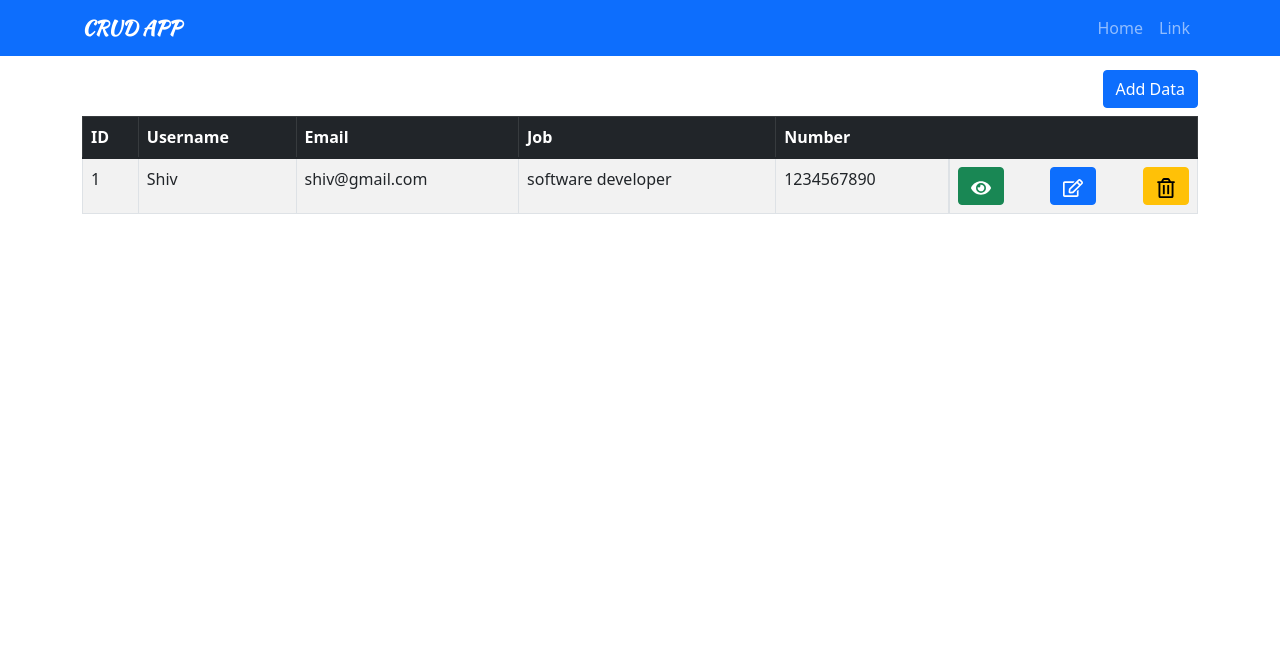
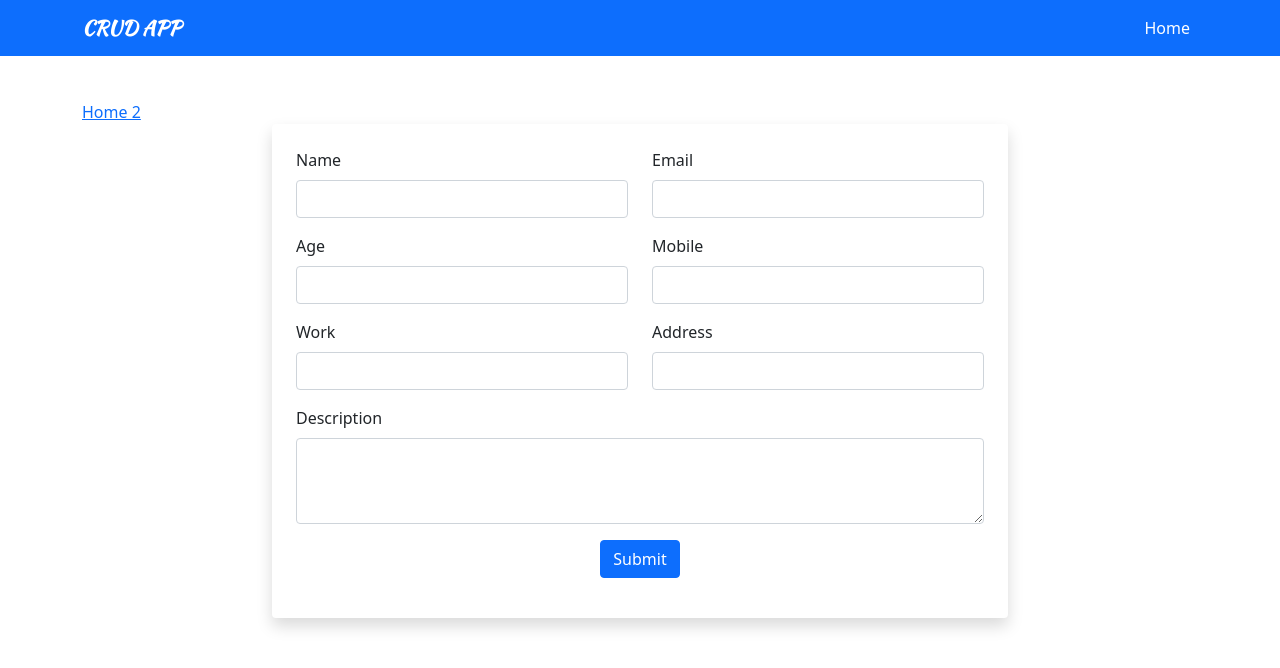
Before and after one commit to shivprajapat/mern-curd-app, a React (Create React App) app in the folder frontend/: page /edit/1 in a window 1280 px wide. Shown: the top 668 px of the page. Built offline with nearby package versions, Linux system fonts and the light colour scheme.

Commit message:
routing set for some components

```diff
--- a/frontend/src/App.js
+++ b/frontend/src/App.js
@@ -1,12 +1,22 @@
 import React from 'react'
+import { BrowserRouter, Route, Switch } from "react-router-dom";
+import Edit from './components/Edit';
+
 import Header from './components/Header';
 import Home from './components/Home';
+import Register from './components/Register';
 const App = () => {
   return (
-    <>
+    <BrowserRouter>
       <Header />
-      <Home />
-    </>
+      <main>
+        <Switch>
+          <Route exact path='/' component={Home} />
+          <Route path='/register' component={Register} />
+          <Route path='/edit/:id' component={Edit} />
+        </Switch>
+      </main>
+    </BrowserRouter>
   )
 }
 
--- /dev/null
+++ b/frontend/src/components/Edit.jsx
@@ -0,0 +1,76 @@
+import React, { useState } from 'react'
+import { NavLink } from 'react-router-dom'
+import { Container, Row, Col, Form, Button, Card } from 'react-bootstrap'
+export default function Edit() {
+    const [inputval, setINP] = useState({
+        name: "", email: "", age: "", mobile: "", work: "", add: "", desc: ""
+    })
+    const setdata = (e) => {
+        e.preventDefault();
+        const { name, value } = e.target;
+        setINP((prev) => {
+            return {
+                ...prev, [name]: value
+            }
+
+        })
+    }
+
+    return (
+        <section>
+            <Container>
+                <NavLink to="/">Home 2</NavLink>
+                <Row>
+                    <Col lg={8} className='mx-auto'>
+                        <Card className='shadow border-0 p-4 rounded'>
+                            <Form>
+                                <Row className="mb-3">
+                                    <Form.Group as={Col}>
+                                        <Form.Label>Name</Form.Label>
+                                        <Form.Control type="text" name='name' value={inputval.name} onChange={setdata} />
+                                    </Form.Group>
+
+                                    <Form.Group as={Col}>
+                                        <Form.Label>Email</Form.Label>
+                                        <Form.Control type="email" name='email' value={inputval.email} onChange={setdata} />
+                                    </Form.Group>
+                                </Row>
+                                <Row className="mb-3">
+                                    <Form.Group as={Col}>
+                                        <Form.Label>Age</Form.Label>
+                                        <Form.Control type="text" name='age' value={inputval.age} onChange={setdata} />
+                                    </Form.Group>
+
+                                    <Form.Group as={Col}>
+                                        <Form.Label>Mobile  </Form.Label>
+                                        <Form.Control type="text" name='mobile' value={inputval.mobile} onChange={setdata} />
+                                    </Form.Group>
+                                </Row>
+                                <Row className="mb-3">
+                                    <Form.Group as={Col}>
+                                        <Form.Label>Work</Form.Label>
+                                        <Form.Control type="text" name='work' value={inputval.work} onChange={setdata} />
+                                    </Form.Group>
+
+                                    <Form.Group as={Col}>
+                                        <Form.Label>Address</Form.Label>
+                                        <Form.Control type="text" name='add' value={inputval.add} onChange={setdata} />
+                                    </Form.Group>
+                                </Row>
+                                <Form.Group className="mb-3">
+                                    <Form.Label>Description</Form.Label>
+                                    <Form.Control as="textarea" rows={3} name='desc' value={inputval.desc} onChange={setdata} />
+                                </Form.Group>
+                                <Form.Group className="mb-3 text-center">
+                                    <Button variant="primary" type="submit">
+                                        Submit
+                                    </Button>
+                                </Form.Group>
+                            </Form>
+                        </Card>
+                    </Col>
+                </Row>
+            </Container>
+        </section>
+    )
+}
--- a/frontend/src/components/Header.jsx
+++ b/frontend/src/components/Header.jsx
@@ -1,15 +1,15 @@
 import React from 'react'
 import { Navbar, Nav, Container } from 'react-bootstrap'
+import { NavLink } from 'react-router-dom'
 export default function Header() {
     return (
         <Navbar bg="primary" variant="dark" expand="lg" fixed="top">
             <Container>
-                <Navbar.Brand href="#home">CRUD APP</Navbar.Brand>
+                <Navbar.Brand as={NavLink} to="/">CRUD APP</Navbar.Brand>
                 <Navbar.Toggle aria-controls="basic-navbar-nav" />
                 <Navbar.Collapse id="basic-navbar-nav">
                     <Nav className="ms-auto">
-                        <Nav.Link href="#home">Home</Nav.Link>
-                        <Nav.Link href="#link">Link</Nav.Link>
+                        <Nav.Link as={NavLink} to="/">Home</Nav.Link>
                     </Nav>
                 </Navbar.Collapse>
             </Container>
--- /dev/null
+++ b/frontend/src/components/Register.jsx
@@ -0,0 +1,76 @@
+import React, { useState } from 'react'
+import { NavLink } from 'react-router-dom'
+import { Container, Row, Col, Form, Button, Card } from 'react-bootstrap'
+export default function Register() {
+
+    const [inputval, setINP] = useState({
+        name: "", email: "", age: "", mobile: "", work: "", add: "", desc: ""
+    })
+    const setdata = (e) => {
+        e.preventDefault();
+        const { name, value } = e.target;
+        setINP((prev) => {
+            return {
+                ...prev, [name]: value
+            }
+
+        })
+    }
+    return (
+        <section>
+            <Container>
+                <NavLink to="/">Home</NavLink>
+                <Row>
+                    <Col lg={8} className='mx-auto'>
+                        <Card className='shadow border-0 p-4 rounded'>
+                            <Form>
+                                <Row className="mb-3">
+                                    <Form.Group as={Col}>
+                                        <Form.Label>Name</Form.Label>
+                                        <Form.Control type="text" name='name' value={inputval.name} onChange={setdata} />
+                                    </Form.Group>
+
+                                    <Form.Group as={Col}>
+                                        <Form.Label>Email</Form.Label>
+                                        <Form.Control type="email" name='email' value={inputval.email} onChange={setdata} />
+                                    </Form.Group>
+                                </Row>
+                                <Row className="mb-3">
+                                    <Form.Group as={Col}>
+                                        <Form.Label>Age</Form.Label>
+                                        <Form.Control type="text" name='age' value={inputval.age} onChange={setdata} />
+                                    </Form.Group>
+
+                                    <Form.Group as={Col}>
+                                        <Form.Label>Mobile  </Form.Label>
+                                        <Form.Control type="text" name='mobile' value={inputval.mobile} onChange={setdata} />
+                                    </Form.Group>
+                                </Row>
+                                <Row className="mb-3">
+                                    <Form.Group as={Col}>
+                                        <Form.Label>Work</Form.Label>
+                                        <Form.Control type="text" name='work' value={inputval.work} onChange={setdata} />
+                                    </Form.Group>
+
+                                    <Form.Group as={Col}>
+                                        <Form.Label>Address</Form.Label>
+                                        <Form.Control type="text" name='add' value={inputval.add} onChange={setdata} />
+                                    </Form.Group>
+                                </Row>
+                                <Form.Group className="mb-3">
+                                    <Form.Label>Description</Form.Label>
+                                    <Form.Control as="textarea" rows={3} name='desc' value={inputval.desc} onChange={setdata} />
+                                </Form.Group>
+                                <Form.Group className="mb-3 text-center">
+                                    <Button variant="primary" type="submit">
+                                        Submit
+                                    </Button>
+                                </Form.Group>
+                            </Form>
+                        </Card>
+                    </Col>
+                </Row>
+            </Container>
+        </section>
+    )
+}
--- a/frontend/src/index.css
+++ b/frontend/src/index.css
@@ -9,6 +9,10 @@ body {
 @font-face {
   font-family: "KaushanScript-Regular";
   src: url("./fonts/KaushanScript-Regular.ttf");
+}
+main {
+  margin-top: 50px;
+  padding: 50px 0;
 }
 .home {
   padding: 50px 0;
```
Also changed, not shown: frontend/src/logo.svg (deleted), 1 other file (tests, documents, lock files or other folders).
